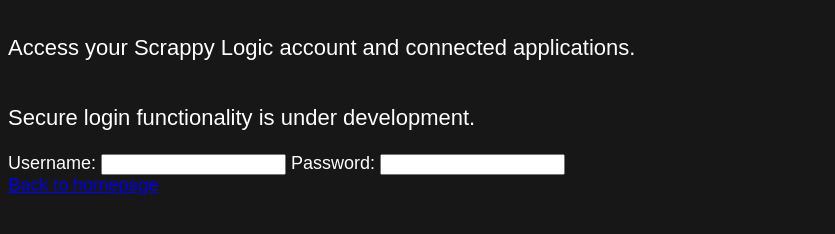
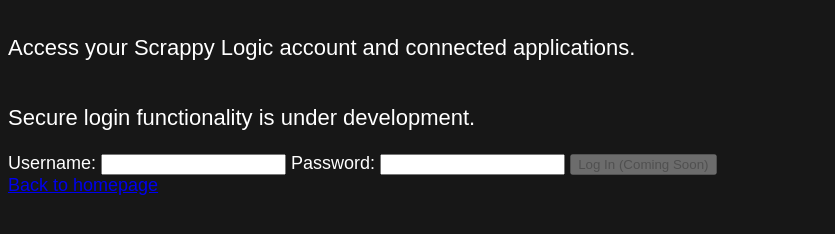
Before and after one commit to CptnKirk002/scrappylogic-website, a plain HTML site: page login.html in a window 1280 px wide. Shown: the part 136-370 px from the top of the page, without its empty margins (0-835 px from the left). Drawn offline with Linux system fonts and the light colour scheme.

Commit message:
Update login.html

```diff
--- a/login.html
+++ b/login.html
@@ -14,6 +14,7 @@
 
     <label for="password">Password:</label>
     <input type="password" id="password" name="password">
+    <button type="button" disabled>Log In (Coming Soon)</button>
   </form>
   <a href="index.html">Back to homepage</a>
 </body>
```
